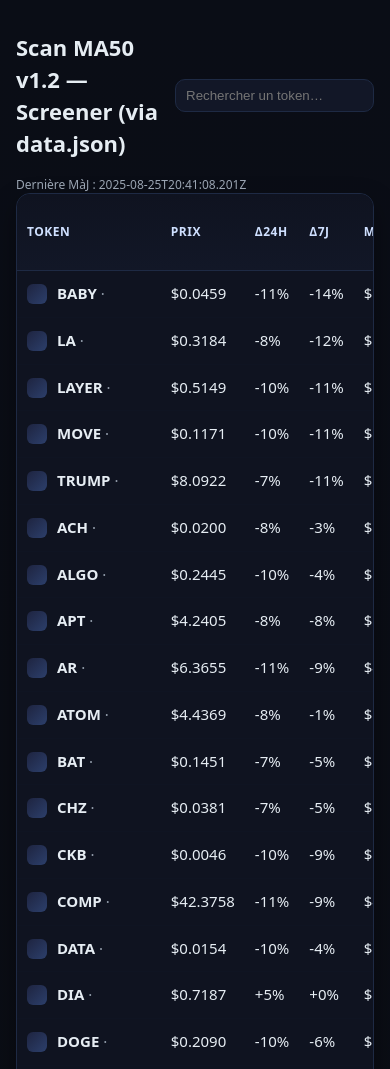
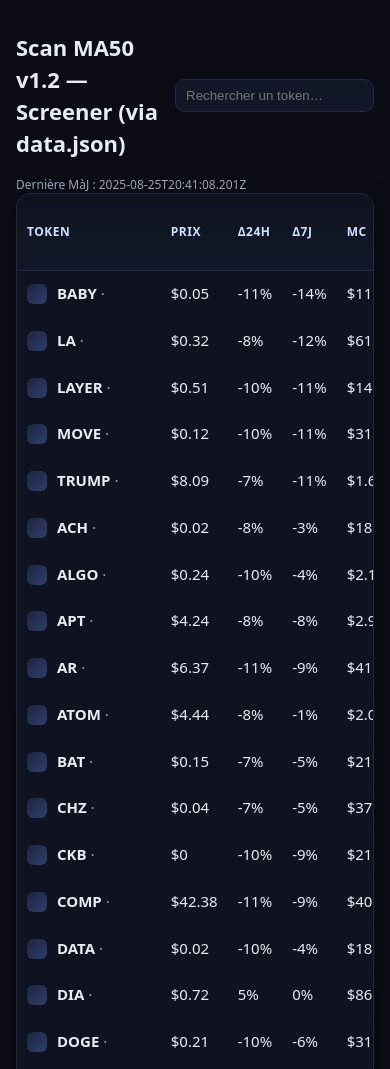
Before and after one commit to 0xmathy/scanma50, a plain HTML site: page index.html in a window 390 px wide. Shown: the top 1069 px of the page. Drawn offline with Linux system fonts and the light colour scheme.

Commit message:
Update index.html

```diff
--- a/index.html
+++ b/index.html
@@ -14,9 +14,8 @@
   header{display:flex;justify-content:space-between;align-items:center;gap:16px;margin-bottom:16px}
   .title{font-weight:700;font-size:22px}
   .toolbar{display:flex;gap:10px;flex-wrap:wrap}
-  .toolbar input,.toolbar select{background:var(--panel-2);color:var(--text);border:1px solid var(--outline);border-radius:10px;padding:8px 10px}
+  .toolbar input{background:var(--panel-2);color:var(--text);border:1px solid var(--outline);border-radius:10px;padding:8px 10px}
   .note{color:var(--muted);font-size:12px;margin-top:4px}
-
   .table-wrap{background:var(--panel);border:1px solid var(--outline);border-radius:14px;overflow:hidden;box-shadow:0 10px 24px rgba(0,0,0,.35)}
   table{width:100%;border-collapse:separate;border-spacing:0}
   thead th{position:sticky;top:0;background:linear-gradient(180deg,var(--panel),var(--panel-2));color:#cfe0ff;text-align:left;font-weight:600;font-size:12px;text-transform:uppercase;letter-spacing:.5px;border-bottom:1px solid var(--outline);padding:12px 10px;cursor:pointer;user-select:none}
@@ -27,8 +26,6 @@
   .sym{font-weight:700}
   .muted{color:var(--muted)}
   .num{font-variant-numeric:tabular-nums}
-  .pos{color:var(--green)}
-  .neg{color:var(--red)}
   .t-good{color:var(--green)} .t-warn{color:var(--amber)} .t-bad{color:var(--red)}
 
   /* Global popover */
@@ -113,22 +110,21 @@
   </div>
 
 <script>
-// ===== Helpers =====
-const fmtNum = n => (n===null||n===undefined||isNaN(n)) ? 'N/D' : new Intl.NumberFormat('en-US',{maximumFractionDigits:2}).format(n);
-const fmtAbbrev = (n, prefix='') => {
-  if(n===null||n===undefined||isNaN(n)) return 'N/D';
-  const abs=Math.abs(n);
-  if(abs>=1e12) return prefix+(n/1e12).toFixed(2)+'T';
-  if(abs>=1e9) return prefix+(n/1e9).toFixed(2)+'B';
-  if(abs>=1e6) return prefix+(n/1e6).toFixed(2)+'M';
-  if(abs>=1e3) return prefix+(n/1e3).toFixed(2)+'K';
-  return prefix+n.toFixed(2);
-};
-const pct = n => (n===null||n===undefined||isNaN(n)) ? '—' : (n>=0?'+':'')+Number(n).toFixed(0)+'%';
-const mult = n => (n===null||n===undefined||isNaN(n)) ? '—' : 'x'+Number(n).toFixed(1);
-const money = n => (n===null||n===undefined||isNaN(n)) ? 'N/D' : '$'+fmtAbbrev(n);
+/* ===== Helpers (formats propres) ===== */
+const nf2 = new Intl.NumberFormat('en-US', { maximumFractionDigits: 2 });
+const nf1 = new Intl.NumberFormat('en-US', { maximumFractionDigits: 1 });
+const money = n => (n==null||isNaN(n)) ? 'N/D' : '$' + (
+  Math.abs(n) >= 1e12 ? nf2.format(n/1e12)+'T' :
+  Math.abs(n) >= 1e9  ? nf2.format(n/1e9)+'B'  :
+  Math.abs(n) >= 1e6  ? nf2.format(n/1e6)+'M'  :
+  Math.abs(n) >= 1e3  ? nf2.format(n/1e3)+'K'  :
+  nf2.format(n)
+);
+const fmtPct  = n => (n==null||isNaN(n)) ? '—' : `${nf2.format(+n)}%`;
+const fmtPct0 = n => (n==null||isNaN(n)) ? '—' : `${Math.round(+n)}%`;
+const fmtMult = n => (n==null||isNaN(n)) ? '—' : `x${nf1.format(+n)}`;
+const fmtNum2 = n => (n==null||isNaN(n)) ? '—' : nf2.format(+n);
 
-// ===== Build table from data.json =====
 const tbody = document.querySelector('#screener tbody');
 const rows = [];
 let tokensData = [];
@@ -141,7 +137,6 @@
     document.getElementById('lastupdate').textContent = 'Dernière MàJ : '+(json.updated_at||'—');
     tbody.innerHTML='';
     tokensData.forEach(t=> addRow(t));
-    attachRowHandlers();
     applyThresholds();
   }catch(e){
     document.getElementById('lastupdate').textContent = 'Erreur de chargement de data.json';
@@ -151,69 +146,56 @@
 function addRow(t){
   const tr=document.createElement('tr');
   tr.dataset.token = `${t.symbol||''} · ${t.venue||''}`;
-  tr.dataset.price = t.price; tr.dataset.mc = money(t.mc); tr.dataset.fdv = t.fdv?money(t.fdv):'—';
-  tr.dataset.ath = (t.ath?('$'+t.ath):'—'); tr.dataset.pot = mult(t.ath_mult);
-  tr.dataset.volmc = (t.vol_mc_24!==undefined? t.vol_mc_24+'%':'—');
-  tr.dataset.vol7mc = (t.vol7_mc!==undefined? t.vol7_mc+'%':'—');
-  tr.dataset.rsid = t.rsi_d; tr.dataset.rsih4 = t.rsi_h4;
-  tr.dataset.narr = t.narrative||'—'; tr.dataset.launch = t.launch_date||'—';
-  tr.dataset.comp = (t.competitors||[]).join(', ')||'—'; tr.dataset.audits = (t.audits||[]).join(', ')||'—';
+  tr.dataset.price = (t.price!=null ? '$'+nf2.format(+t.price) : '—');
+  tr.dataset.mc = money(t.mc);
+  tr.dataset.fdv = t.fdv!=null ? money(t.fdv) : '—';
+  tr.dataset.ath = (t.ath!=null?('$'+nf2.format(+t.ath)):'—');
+  tr.dataset.pot = fmtMult(t.ath_mult);
+  tr.dataset.volmc = t.vol_mc_24;
+  tr.dataset.vol7mc = t.vol7_mc;
+  tr.dataset.rsid = t.rsi_d;
+  tr.dataset.rsih4 = t.rsi_h4;
+  tr.dataset.narr = t.narrative||'—';
+  tr.dataset.launch = t.launch_date||'—';
+  tr.dataset.comp = (t.competitors||[]).join(', ')||'—';
+  tr.dataset.audits = (t.audits||[]).join(', ')||'—';
   tr.dataset.unlock = t.next_unlock||'—';
-  tr.dataset.tvl = (t.tvl!==null&&t.tvl!==undefined)? money(t.tvl):'N/D';
-  tr.dataset.mctvl = (t.mc_tvl!==null&&t.mc_tvl!==undefined)? t.mc_tvl: '';
+  tr.dataset.tvl = t.tvl;
+  tr.dataset.mctvl = t.mc_tvl;
 
   tr.innerHTML = `
     <td><div class="token"><div class="logo"></div><div><span class="sym">${t.symbol||''}</span><span class="muted"> · ${t.venue||''}</span></div></div></td>
-    <td class="num">$${(t.price!==undefined?Number(t.price).toFixed(4):'—')}</td>
-    <td class="num">${pct(t.d24)}</td>
-    <td class="num">${pct(t.d7)}</td>
-    <td class="num hide-sm">${pct(t.d30)}</td>
+    <td class="num">${t.price!=null ? '$'+nf2.format(+t.price) : '—'}</td>
+    <td class="num">${fmtPct0(t.d24)}</td>
+    <td class="num">${fmtPct0(t.d7)}</td>
+    <td class="num hide-sm">${fmtPct0(t.d30)}</td>
     <td class="num">${money(t.mc)}</td>
-    <td class="num">${(t.tvl!==null&&t.tvl!==undefined)? money(t.tvl):'N/D'}</td>
-    <td class="num">${(t.mc_tvl!==null&&t.mc_tvl!==undefined)? t.mc_tvl : '—'}</td>
-    <td class="num hide-sm">${(t.vol_mc_24!==undefined? t.vol_mc_24+'%':'—')}</td>
-    <td class="num hide-sm">${(t.vol7_mc!==undefined? t.vol7_mc+'%':'—')}</td>
-    <td class="num">${(t.var_vol_7_over_30!==undefined? Number(t.var_vol_7_over_30).toFixed(2)+'×':'—')}</td>
-    <td class="num">${(t.rsi_d!==undefined? t.rsi_d:'—')}</td>
-    <td class="num hide-sm">${(t.rsi_h4!==undefined? t.rsi_h4:'—')}</td>
-    <td class="num hide-sm">${(t.ath!==undefined? '$'+t.ath:'—')}</td>
-    <td class="num">${(t.ath_mult!==undefined? 'x'+t.ath_mult:'—')}</td>`;
+    <td class="num">${t.tvl!=null ? money(t.tvl) : 'N/D'}</td>
+    <td class="num">${t.mc_tvl!=null ? fmtNum2(t.mc_tvl) : '—'}</td>
+    <td class="num hide-sm">${fmtPct(t.vol_mc_24)}</td>
+    <td class="num hide-sm">${fmtPct(t.vol7_mc)}</td>
+    <td class="num">${t.var_vol_7_over_30!=null ? nf2.format(+t.var_vol_7_over_30)+'×' : '—'}</td>
+    <td class="num">${t.rsi_d!=null ? nf2.format(+t.rsi_d) : '—'}</td>
+    <td class="num hide-sm">${t.rsi_h4!=null ? nf2.format(+t.rsi_h4) : '—'}</td>
+    <td class="num hide-sm">${t.ath!=null ? '$'+nf2.format(+t.ath) : '—'}</td>
+    <td class="num">${fmtMult(t.ath_mult)}</td>`;
   tbody.appendChild(tr);
   rows.push(tr);
 }
 
-// ===== Search =====
-const search = document.getElementById('search');
-search.addEventListener('input', ()=>{
-  const q = search.value.trim().toLowerCase();
+/* Search */
+document.getElementById('search').addEventListener('input', (e)=>{
+  const q = e.target.value.trim().toLowerCase();
   rows.forEach(r=>{ r.style.display = r.innerText.toLowerCase().includes(q)? '' : 'none'; });
 });
 
-// ===== Sort (toggle asc/desc) =====
-const headers = Array.from(document.querySelectorAll('thead th'));
-let sortState = {idx:null, dir:1};
-headers.forEach((th, idx)=> th.addEventListener('click', ()=>{
-  const tbodyEl = th.closest('table').querySelector('tbody');
-  const getVal=(tr)=> tr.children[idx].innerText.replace(/[,$%x×\s]/g,'');
-  const numeric = rows.every(r=> !isNaN(parseFloat(getVal(r))) );
-  const dir = (sortState.idx===idx? -sortState.dir : 1);
-  sortState={idx,dir};
-  const sorted = Array.from(tbodyEl.querySelectorAll('tr')).sort((a,b)=>{
-    const va=getVal(a), vb=getVal(b);
-    if(numeric){ return (parseFloat(va)||-Infinity) - (parseFloat(vb)||-Infinity); }
-    return va.localeCompare(vb);
-  });
-  if(dir<0) sorted.reverse();
-  sorted.forEach(tr=>tbodyEl.appendChild(tr));
-}));
-
-// ===== Threshold coloring (MC/TVL, Vol/MC 24h, RSI D) =====
+/* Thresholds */
 function applyThresholds(){
   rows.forEach(r=>{
-    const mctvl = parseFloat((r.dataset.mctvl||'').toString());
-    const volmc = parseFloat((r.dataset.volmc||'').toString());
-    const rsid = parseFloat((r.dataset.rsid||'').toString());
-    // MC/TVL cell index 7
+    const mctvl = parseFloat(r.dataset.mctvl);
+    const volmc = parseFloat(r.dataset.volmc);
+    const rsid  = parseFloat(r.dataset.rsid);
+
     const mctvlCell = r.children[7];
     if(mctvlCell){
       if(!isNaN(mctvl)){
@@ -224,16 +206,12 @@
         mctvlCell.classList.add('t-warn');
       }
     }
-    // Vol/MC 24h cell index 8
     const volCell = r.children[8];
-    if(volCell){
-      if(!isNaN(volmc)){
+    if(volCell && !isNaN(volmc)){
       if(volmc >= 5) volCell.classList.add('t-good');
       else if(volmc >= 2) volCell.classList.add('t-warn');
       else volCell.classList.add('t-bad');
     }
-    }
-    // RSI D cell index 11
     const rsiCell = r.children[11];
     if(rsiCell && !isNaN(rsid)){
       if(rsid >= 70) rsiCell.classList.add('t-bad');
@@ -243,7 +221,7 @@
   });
 }
 
-// ===== Popover global (delay + lock + smart position) =====
+/* Popover (délégation, délai + lock) */
 const pop = document.getElementById('popover');
 const pTitle = document.getElementById('p-title');
 const pMarket = document.getElementById('p-market');
@@ -256,17 +234,19 @@
 
 function fillPop(r){
   pTitle.textContent = r.dataset.token || '';
+  const tvl = r.dataset.tvl ? money(+r.dataset.tvl) : 'N/D';
+  const mctvl = r.dataset.mctvl ? fmtNum2(+r.dataset.mctvl) : '—';
   pMarket.innerHTML = `
     <div>Prix</div><div class="num">${r.dataset.price||'—'}</div>
     <div>MC</div><div class="num">${r.dataset.mc||'—'}</div>
-    ${r.dataset.tvl?`<div>TVL</div><div class="num">${r.dataset.tvl}</div>`:''}
-    ${r.dataset.mctvl?`<div>MC/TVL</div><div class="num">${r.dataset.mctvl}</div>`:''}
+    <div>TVL</div><div class="num">${tvl}</div>
+    <div>MC/TVL</div><div class="num">${mctvl}</div>
     <div>ATH</div><div class="num">${r.dataset.ath||'—'}</div>
     <div>Potentiel x</div><div class="num">${r.dataset.pot||'—'}</div>
-    <div>Vol/MC (24h)</div><div class="num">${r.dataset.volmc||'—'}</div>
-    <div>Moy Vol7j/MC</div><div class="num">${r.dataset.vol7mc||'—'}</div>`;
+    <div>Vol/MC (24h)</div><div class="num">${fmtPct(+r.dataset.volmc)}</div>
+    <div>Moy Vol7j/MC</div><div class="num">${fmtPct(+r.dataset.vol7mc)}</div>`;
   pTech.innerHTML = `
-    <div>RSI Daily / H4</div><div class="num">${r.dataset.rsid||'—'} / ${r.dataset.rsih4||'—'}</div>
+    <div>RSI Daily / H4</div><div class="num">${r.dataset.rsid? nf2.format(+r.dataset.rsid):'—'} / ${r.dataset.rsih4? nf2.format(+r.dataset.rsih4):'—'}</div>
     <div>MA50</div><div class="num">—</div>`;
   pFonda.innerHTML = `
     <div>Narratif</div><div>${r.dataset.narr||'—'}</div>
@@ -276,7 +256,6 @@
     <div>Audits</div><div>${r.dataset.audits||'—'}</div>
     <div>Unlock proche</div><div>${r.dataset.unlock||'—'}</div>
     <div>FDV</div><div class="num">${r.dataset.fdv||'—'}</div>`;
-  // Liens (optionnels)
   pLinks.innerHTML='';
 }
 
@@ -288,32 +267,20 @@
   pop.style.left=left+'px'; pop.style.top=top+'px';
 }
 
-function attachRowHandlers(){
-  const allRows = Array.from(document.querySelectorAll('#screener tbody tr'));
-  allRows.forEach(r=>{
-    r.addEventListener('mouseenter', (e)=>{
-      if(locked) return; if(showTimer) clearTimeout(showTimer);
-      showTimer=setTimeout(()=>{
+tbody.addEventListener('mouseover', (e)=>{
+  const r = e.target.closest('tr'); if(!r || locked) return;
+  if(showTimer) clearTimeout(showTimer);
+  showTimer = setTimeout(()=>{
     fillPop(r);
     pop.style.display='block'; pop.style.transform='none'; pop.removeAttribute('aria-hidden');
     positionPop(e.clientX, e.clientY);
   }, 200);
 });
-    r.addEventListener('mousemove', (e)=>{ if(pop.style.display==='block' && !locked) positionPop(e.clientX,e.clientY); });
-    r.addEventListener('mouseleave', ()=>{ if(!locked){ if(showTimer) clearTimeout(showTimer); hidePop(); } });
-    r.addEventListener('click', ()=>{ // toggle lock on row click
-      locked=!locked; pop.classList.toggle('locked', locked);
-      pLockBtn.textContent = locked ? '🔓 Déverrouiller' : '🔒 Verrouiller';
-      if(!locked) hidePop();
-    });
-  });
-}
-
+tbody.addEventListener('mousemove', (e)=>{ if(pop.style.display==='block' && !locked) positionPop(e.clientX,e.clientY); });
+tbody.addEventListener('mouseleave', ()=>{ if(!locked){ if(showTimer) clearTimeout(showTimer); hidePop(); } });
+tbody.addEventListener('click', (e)=>{ const r=e.target.closest('tr'); if(!r) return; locked=!locked; pop.classList.toggle('locked', locked); pLockBtn.textContent = locked ? '🔓 Déverrouiller' : '🔒 Verrouiller'; if(!locked) hidePop(); });
 function hidePop(){ if(locked) return; pop.style.display='none'; pop.style.transform='translate(-9999px,-9999px)'; pop.setAttribute('aria-hidden','true'); }
-
-pLockBtn.addEventListener('click', (e)=>{ e.stopPropagation(); locked=!locked; pop.classList.toggle('locked', locked); pLockBtn.textContent=locked?'🔓 Déverrouiller':'🔒 Verrouiller'; if(!locked) hidePop(); });
-
-document.addEventListener('click', (e)=>{ if(locked && !pop.contains(e.target)){ locked=false; pop.classList.remove('locked'); pLockBtn.textContent='🔒 Verrouiller'; hidePop(); } });
+document.getElementById('p-lock').addEventListener('click', (e)=>{ e.stopPropagation(); locked=!locked; pop.classList.toggle('locked', locked); pLockBtn.textContent=locked?'🔓 Déverrouiller':'🔒 Verrouiller'; if(!locked) hidePop(); });
 
 loadData();
 </script>
```
Lines whose indentation alone changed are shown as unchanged.
